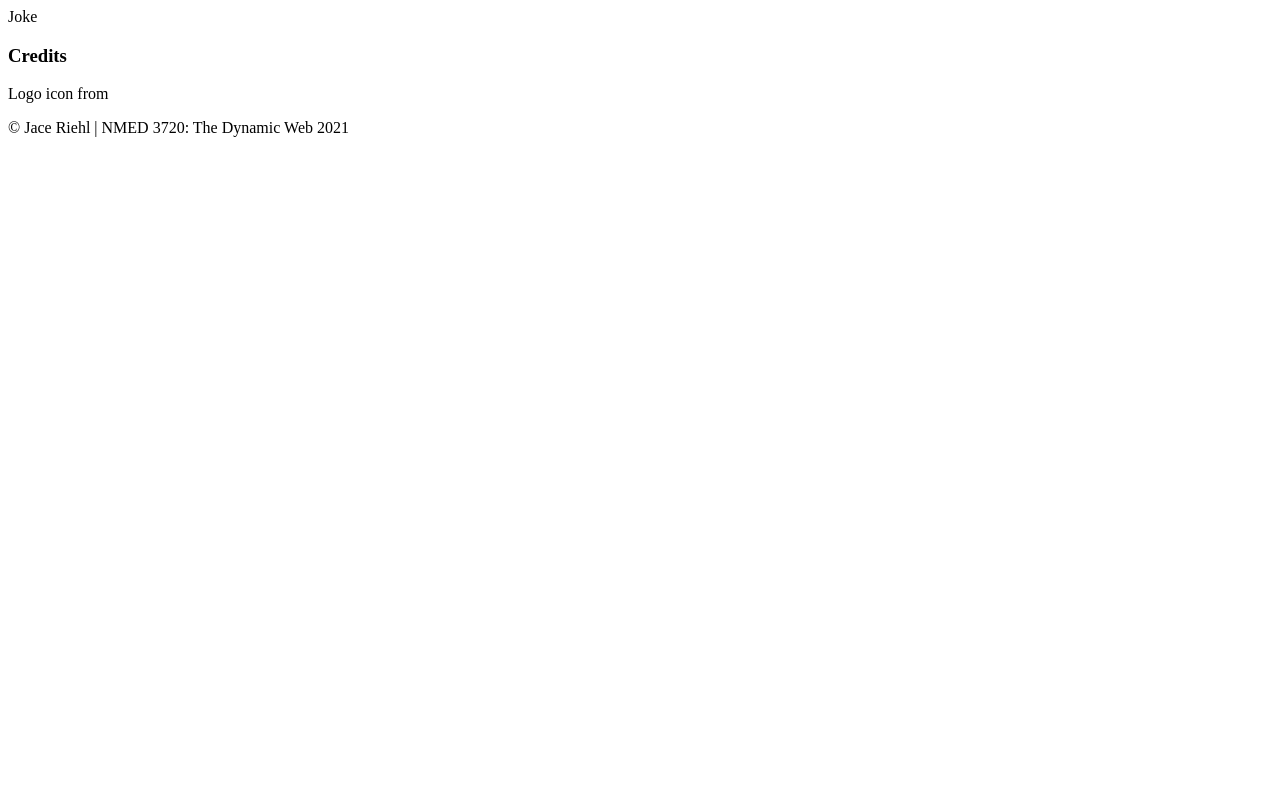
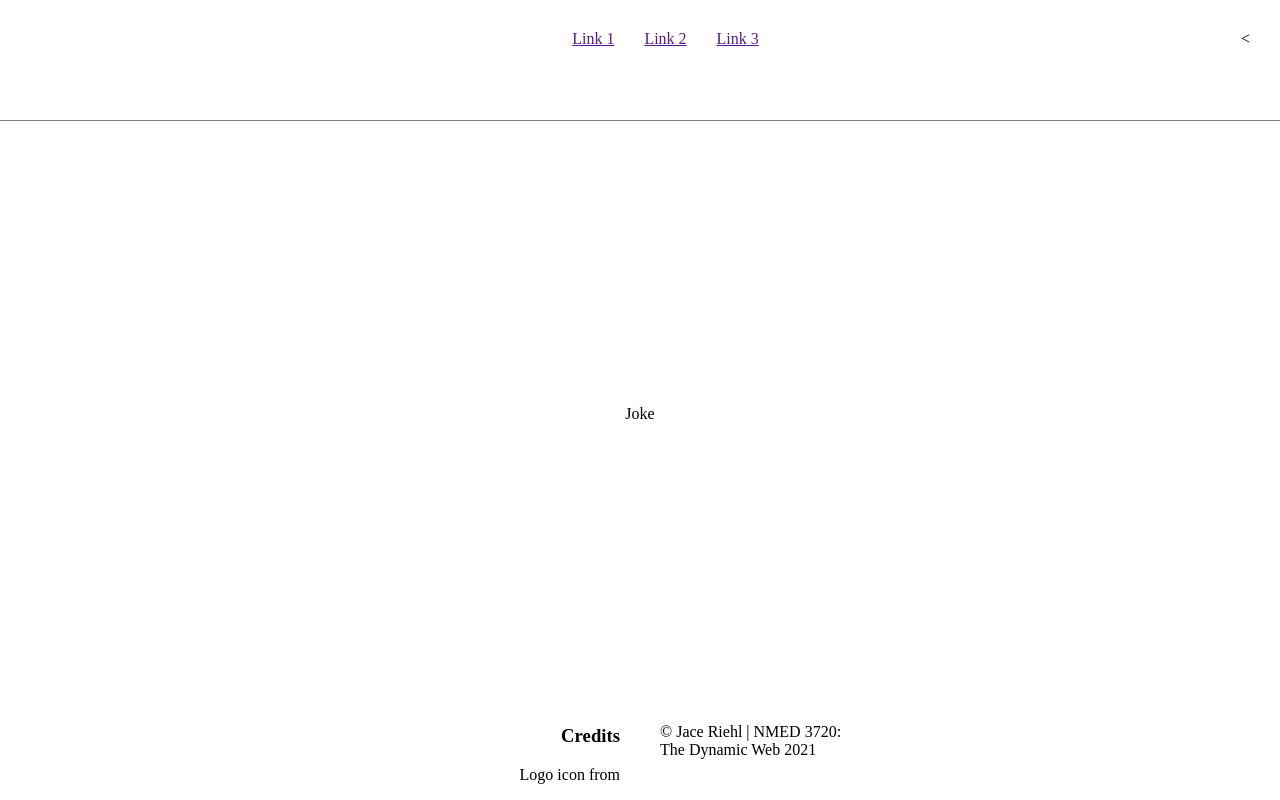
Before and after one commit to JaceRiehl/NMED-Exercise-2, a plain HTML site: page index.html in a window 1280 px wide. Drawn offline with Linux system fonts and the light colour scheme.

Commit message:
Finished layout

```diff
--- /dev/null
+++ b/css/styles.css
@@ -0,0 +1,58 @@
+* {
+	box-sizing: border-box;
+}
+
+body, html {
+	min-height: 100vh;
+	margin: 0;
+}
+
+header {
+	border-bottom: 1px solid grey;
+	padding: 30px;
+	display: flex;
+	justify-content: space-between;
+}
+
+img {
+	max-width: 100%
+}
+
+body {
+	display: flex;
+	flex-direction: column;
+}
+
+main {
+	flex-grow: 1;
+	display: flex;
+	justify-content: center;
+	align-items: center;
+}
+
+nav ul {
+	list-style: none;
+	padding: 0;
+	margin: 0;
+	display: flex;
+	grid-gap: 30px;
+}
+
+.grid-parent {
+	display: grid;
+	grid-template-columns: 200px 200px;
+	justify-content: center;
+	grid-gap: 40px
+}
+
+.logo {
+background-image: url(../imgs/);
+	width: 40px;
+	height: 40px
+	background-size: 100%;
+	padding: 30px;
+}
+
+.credits {
+	text-align: right;
+}
--- a/index.html
+++ b/index.html
@@ -2,10 +2,31 @@
 <html>
 <head>
 	<title>Exercise 2</title>
+	<meta charset="utf-8">
+	<link rel="stylesheet" type="text/css" href="css/styles.css">
 </head>
 <body>
 	<header>
 		<div class="logo"></div>
+
+		<nav>
+			<ul>
+				<li><a href="" target="_blank">Link 1</a></li>
+				<li><a href="" target="_blank">Link 2</a></li>
+				<li><a href="" target="_blank">Link 3</a></li>
+			</ul>
+		</nav>
+		<<!-- div class="flex-container">
+			<div class="flex-item">
+				Link 1
+			</div>
+			<div class="flex-item">
+				Link 2
+			</div>
+			<div class="flex-item">
+				Link 3
+			</div>
+		</div> -->
 	</header>
 	<main>
 		<div class="joke">
@@ -13,13 +34,18 @@
 		</div>
 	</main>
 	<footer>
-	<div>
+		<div class="grid-parent">
+			<div class="grid-item credits">
 				<h3>Credits</h3>
 				<p>
 					Logo icon from
 				</p>
 			</div>
-	<div>&copy; Jace Riehl | NMED 3720: The Dynamic Web 2021</div>
+
+			<div class="grid-item">
+				<p>&copy; Jace Riehl | NMED 3720: The Dynamic Web 2021</p>
+			</div>
+		</div>
 	</footer>
 
 
```
Lines whose indentation alone changed are shown as unchanged.
